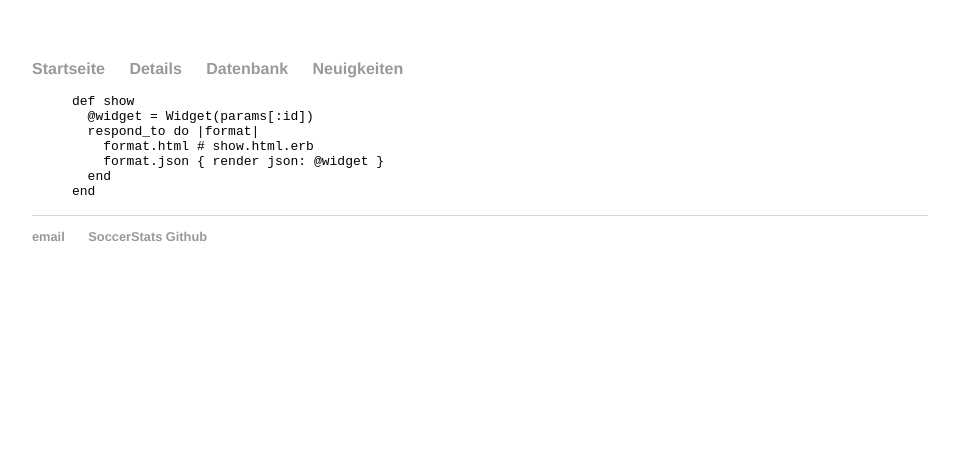
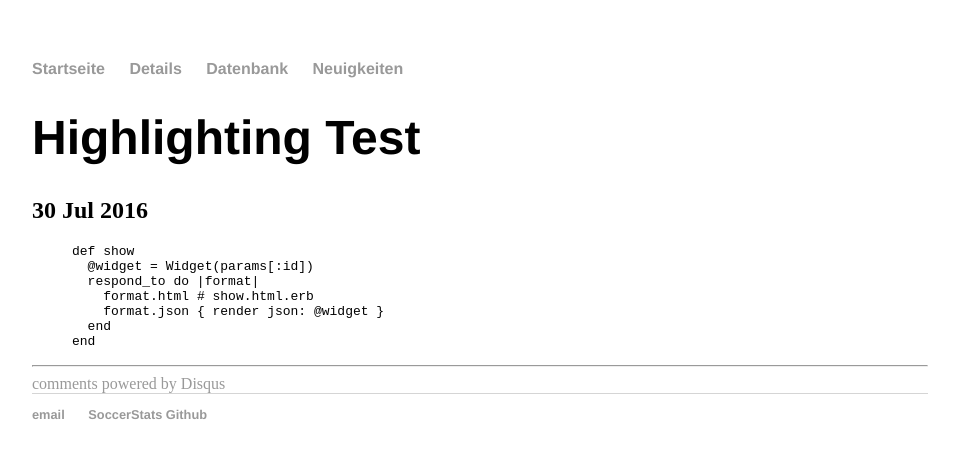
Before and after one commit to Thames1990/Thames1990.github.io, a Jekyll site: the page built from _posts/2016-07-30-highlighting-test.md, in a window 1280 px wide. Shown: the top 458 px of the page, without its empty margins (160-1119 px from the left). Built offline with Jekyll 4.4.1, drawn with Linux system fonts in a browser that asks for light colours; nearby versions of some CDN libraries; comment, search, counter and statistics services are not loaded.

Commit message:
Update 2016-07-30-highlighting-test.md

```diff
--- a/_posts/2016-07-30-highlighting-test.md
+++ b/_posts/2016-07-30-highlighting-test.md
@@ -1,6 +1,7 @@
 ---
-layout: default
+layout: post
 title: Highlighting Test
+date: 2016-07-30
 ---
 {% highlight ruby %}
 def show
```
